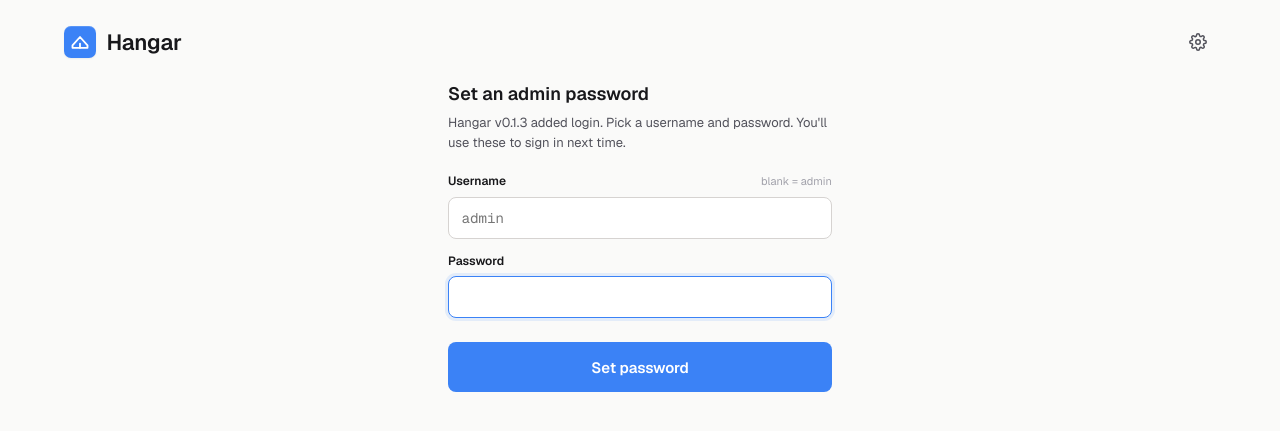
After one commit to Pilot-572/Hangar, a Flask app: template templates/auth_setup.html in a window 1280 px wide. The commit adds this page. Shown: the top 431 px of the page. Run offline with Flask 3, Linux system fonts and the light colour scheme; the template is opened without the code that fills it, so the values that code supplies are empty; some libraries are stand-ins or nearby versions.

Commit message:
feat(auth): setup wizard adds admin creds + /auth_setup migration
Fresh install collects username (default admin) + password in one form.
Existing v0.1.2.x installs (nodes present, no auth block) hit a
one-field /auth_setup screen on next visit and get logged in on submit.

```diff
--- a/app.py
+++ b/app.py
@@ -747,6 +747,8 @@ def setup_submit():
     token_secret = (request.form.get("token_secret") or "").strip()
     name = (request.form.get("name") or "proxmox").strip()
     verify_ssl = "verify_ssl" in request.form
+    admin_username = (request.form.get("admin_username") or "").strip() or "admin"
+    admin_password = request.form.get("admin_password") or ""
 
     # Users often paste the whole Authorization header value into token_id.
     # Accept "PVEAPIToken=user@realm!tokname=secretvalue" and split it.
@@ -755,9 +757,9 @@ def setup_submit():
     if "=" in token_id and not token_secret:
         token_id, token_secret = token_id.rsplit("=", 1)
 
-    form_state = {"url": url, "token_id": token_id, "name": name, "verify_ssl": verify_ssl}
+    form_state = {"url": url, "token_id": token_id, "name": name, "verify_ssl": verify_ssl, "admin_username": admin_username}
 
-    if not (url and token_id and token_secret):
+    if not (url and token_id and token_secret and admin_password):
         return render_template("setup.html", error="All fields are required.", form=form_state)
 
     try:
@@ -799,6 +801,10 @@ def setup_submit():
         )
 
     reload_globals()
+    set_credentials(admin_username, admin_password)
+    session.clear()
+    session["user"] = AUTH_USERNAME
+    session.permanent = True
     return redirect("/")
 
 
@@ -890,6 +896,28 @@ def login_submit():
 def logout():
     session.clear()
     return redirect("/login")
+
+
+@app.route("/auth_setup", methods=["GET"])
+def auth_setup_page():
+    if not _auth_setup_required():
+        return redirect("/")
+    return render_template("auth_setup.html")
+
+
+@app.route("/auth_setup", methods=["POST"])
+def auth_setup_submit():
+    if not _auth_setup_required():
+        return redirect("/")
+    username = (request.form.get("username") or "").strip() or "admin"
+    password = request.form.get("password") or ""
+    if not password:
+        return render_template("auth_setup.html", error="Password is required.", username=username), 400
+    set_credentials(username, password)
+    session.clear()
+    session["user"] = username
+    session.permanent = True
+    return redirect("/")
 
 
 @app.route("/api/strip")
--- /dev/null
+++ b/templates/auth_setup.html
@@ -0,0 +1,53 @@
+{% extends "base.html" %}
+{% block body %}
+<section class="section" style="max-width: 24rem; margin: 0 auto;">
+  <div style="margin-bottom: 1.25rem;">
+    <h2 style="font-size:18px; font-weight:600; margin-bottom:.35rem; color:var(--text);">Set an admin password</h2>
+    <p style="font-size: 13px; color: var(--text-2); line-height: 1.5;">
+      Hangar v0.1.3 added login. Pick a username and password. You'll use these to sign in next time.
+    </p>
+  </div>
+
+  {% if error %}
+  <div class="errors" style="margin-bottom: 1rem;">
+    <div class="e">{{ error }}</div>
+  </div>
+  {% endif %}
+
+  <form method="POST" action="/auth_setup" class="setup-form" autocomplete="on">
+    <label class="field">
+      <span class="field-label">Username <span class="field-hint">blank = admin</span></span>
+      <input name="username" type="text" placeholder="admin" autocomplete="username"
+             value="{{ username or '' }}">
+    </label>
+    <label class="field">
+      <span class="field-label">Password</span>
+      <input name="password" type="password" required autocomplete="new-password" autofocus>
+    </label>
+    <button type="submit" class="btn btn-primary btn-go" style="margin-top:.65rem; width:100%;">
+      <span>Set password</span>
+    </button>
+  </form>
+</section>
+
+<style>
+  .setup-form { display: flex; flex-direction: column; gap: .85rem; }
+  .field { display: flex; flex-direction: column; gap: .35rem; }
+  .field-label {
+    font-size: 12px; font-weight: 600; color: var(--text);
+    display: flex; justify-content: space-between; align-items: baseline;
+  }
+  .field-hint { font-weight: 400; color: var(--text-3); font-size: 11px; }
+  .field input {
+    height: 42px; padding: 0 .8rem;
+    border: 1px solid var(--border-strong);
+    border-radius: var(--radius-sm);
+    background: var(--surface); color: var(--text);
+    font-size: 14px; font-family: 'Geist Mono', ui-monospace, monospace;
+  }
+  .field input:focus {
+    outline: none; border-color: var(--accent);
+    box-shadow: 0 0 0 3px var(--accent-soft);
+  }
+</style>
+{% endblock %}
```
Also changed, not shown: templates/setup.html (+10 -0 lines).
